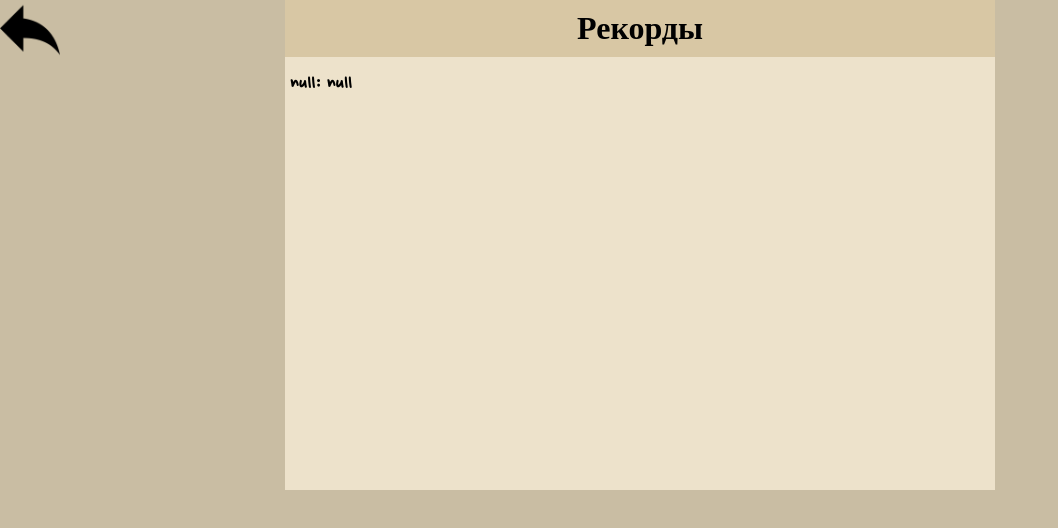
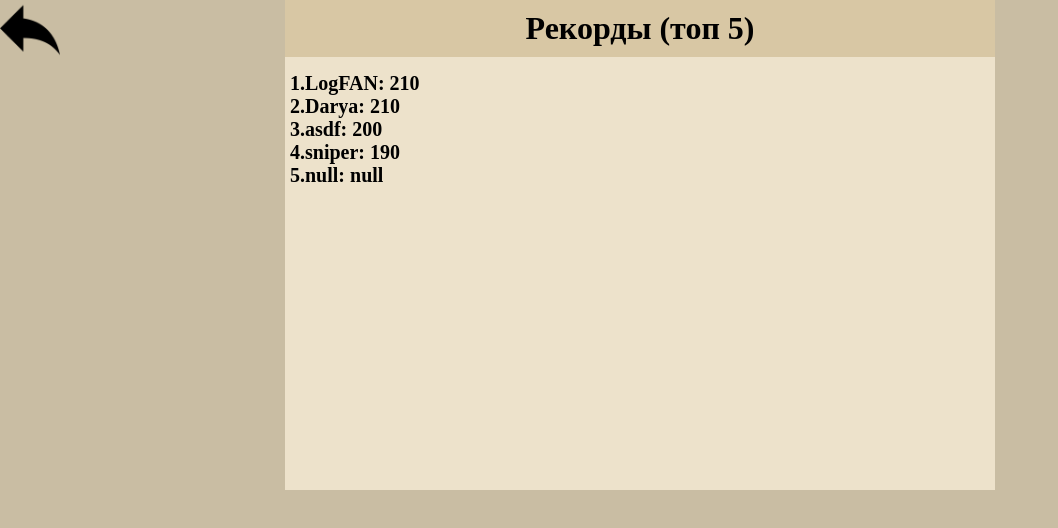
Before and after one commit to sen9ka/game, a plain HTML site: page recordsRus.html in a window 1280 px wide. Shown: the whole page, without its empty margins (0-1058 px from the left). Drawn offline with Linux system fonts and the light colour scheme.

Commit message:
latest version

```diff
--- a/recordsRus.html
+++ b/recordsRus.html
@@ -33,7 +33,7 @@ body{
 }
 
 .content{
-    font-family: 'Nanum Pen Script', cursive;
+   /* font-family: 'Nanum Pen Script', cursive;*/
     margin-top: 20px;
     text-align: left;
     font-weight: 800;
@@ -51,15 +51,28 @@ body{
     height: 60px;
 }
 
+.content{
+    margin-top: 20px;
+    text-align: left;
+    font-weight: 800;
+    font-size: 20px;
+}
+
+
     </style>
 </head>
 <body>
     <div class="menu">
         <div class="head">
-            <h1>Рекорды</h1>
+            <h1>Рекорды (топ 5)</h1>
         </div>
+
     <div class="content" id="content">
-
+         <div id="num1">1.LogFAN: 210 </div>
+         <div id="num2">2.Darya: 210 </div>
+         <div id="num3">3.asdf: 200 </div>
+         <div id="num4">4.sniper: 190 </div>
+         <div id="num5">5.</div>
     </div>
 
     </div>
@@ -71,7 +84,7 @@ body{
         <script>
             let playerRecord = window.localStorage.getItem('myRecord','record');
             let playerNick = window.localStorage.getItem('myNick', 'nick');
-            document.getElementById('content').innerHTML = `${playerNick}:   ${playerRecord}`
+            document.getElementById('num5').innerHTML = `5.${playerNick}:   ${playerRecord}`
         </script>
 </body>
 </html>
```
